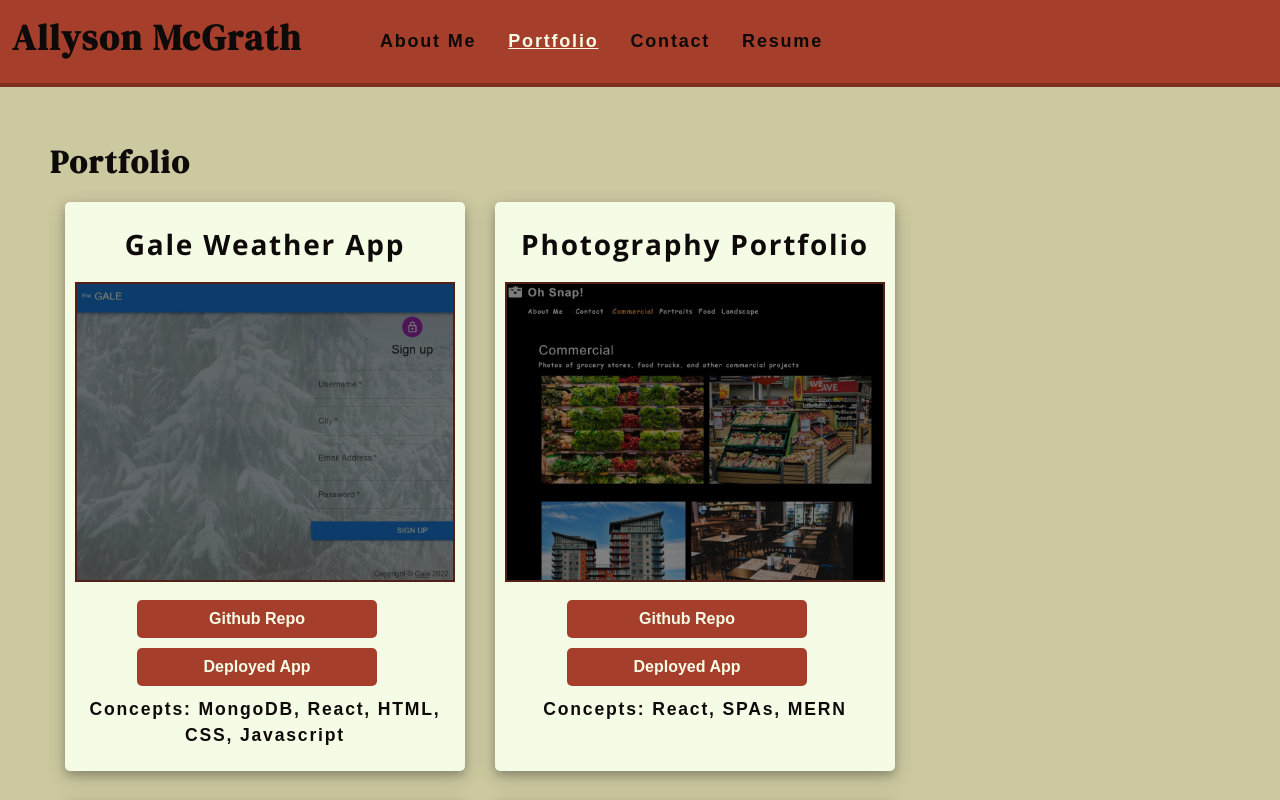
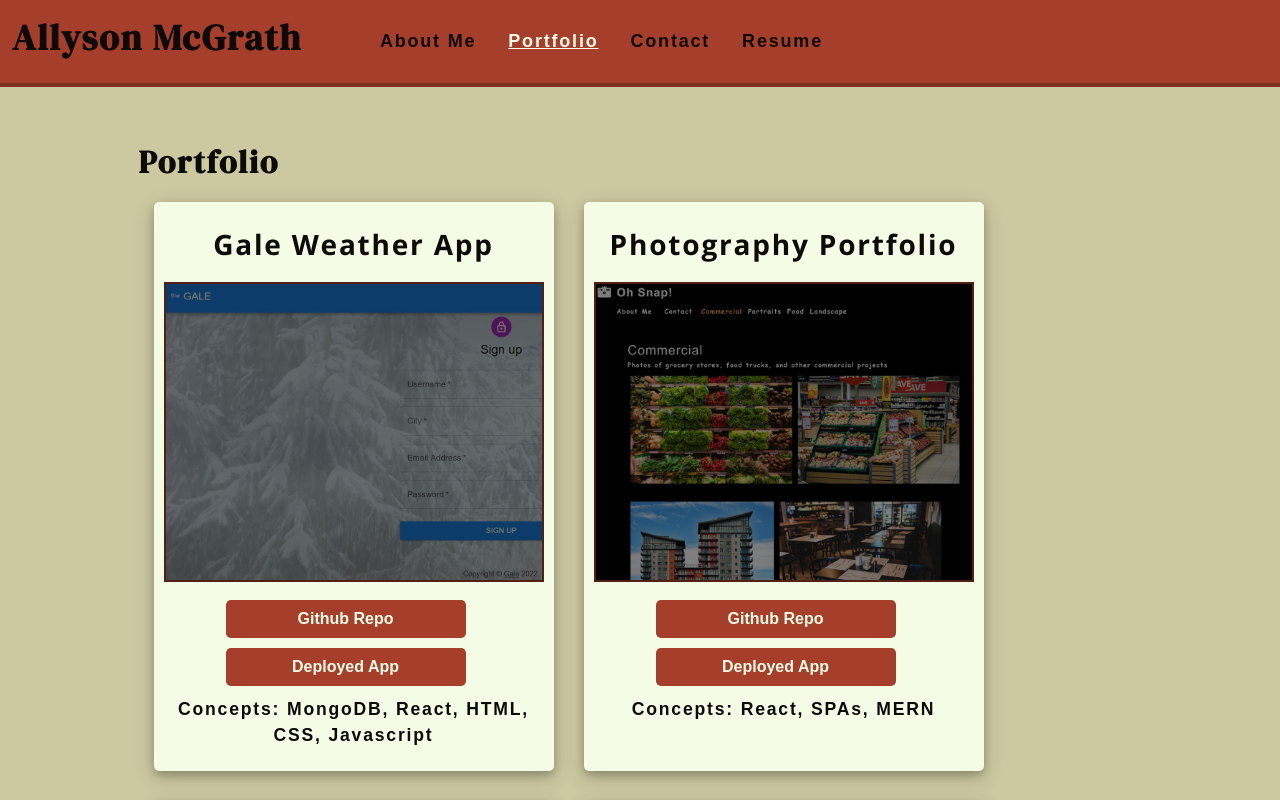
Before and after one commit to AllysonMcGrath/react-portfolio, a React (Create React App) app: page / in a window 1280 px wide. Both pictures are taken after a click on the element "Portfolio". Shown: the top 800 px of the page. Built offline with nearby package versions, Linux system fonts and the light colour scheme.

Commit message:
fixed footer, need to fix project cards

```diff
--- a/src/App.js
+++ b/src/App.js
@@ -29,6 +29,7 @@
         setResumeSelected={setResumeSelected}
       ></Header>
      <main  className='maincontent'>
+     <div class="flex-wrapper">
         {
           !contactSelected && !aboutSelected && !resumeSelected? (
           <Portfolio></Portfolio>
@@ -43,6 +44,7 @@
             <About></About>
           )
         }
+        </div>
      </main>
      <Footer></Footer>
    </div>
--- a/src/components/Contact/index.js
+++ b/src/components/Contact/index.js
@@ -65,12 +65,14 @@
     // );
 
     return (
+        <div class="container">
             <section className='contact'>
                 <h2>Contact me</h2>
                 <p>Email: <a href="mailto:allyson.r.mcgrath@gmail.com">allyson.r.mcgrath@gmail.com</a></p>
                 <p>Phone: (970)310-9075</p>
                 <p>LinkedIn: <a href='https://www.linkedin.com/in/allyson-mcgrath/'>allyson-mcgrath</a></p>
             </section>
+         </div>
         )
 }
 
--- a/src/components/Footer/index.js
+++ b/src/components/Footer/index.js
@@ -4,7 +4,7 @@
 function Footer(props) {
 
     return (
-        <footer>
+        <footer className='footer'>
             <div className='flex-container'>
                 <div className='flex-row'>
                     <a href='https://www.linkedin.com/in/allyson-mcgrath-4a43b970/' target='_blank' rel='noreferrer'><img src={require('../../assets/images/linkedin-icon.png')} alt='linkedin icon' /></a>
--- a/src/components/Portfolio/index.js
+++ b/src/components/Portfolio/index.js
@@ -4,10 +4,10 @@
 function Portfolio (props) {
 
       return (
-        <div className='projects'>
-          <h2>Portfolio</h2>
-            <Project></Project>
-        </div>
+          <div className='projects container'>
+            <h2>Portfolio</h2>
+              <Project></Project>
+          </div>
       );
 }
 
--- a/src/index.css
+++ b/src/index.css
@@ -316,10 +316,16 @@
   border-top: 4px solid #7e2f20;
 }
 
-.maincontent {
+/* .maincontent {
   min-height: 100%;
   display: flex;
   width: 100%;
+} */
+.flex-wrapper {
+  display: flex;
+  min-height: 70vh;
+  flex-direction: column;
+  justify-content: space-between;
 }
 
 footer div .flex-row{
```
Lines whose indentation alone changed are shown as unchanged.
